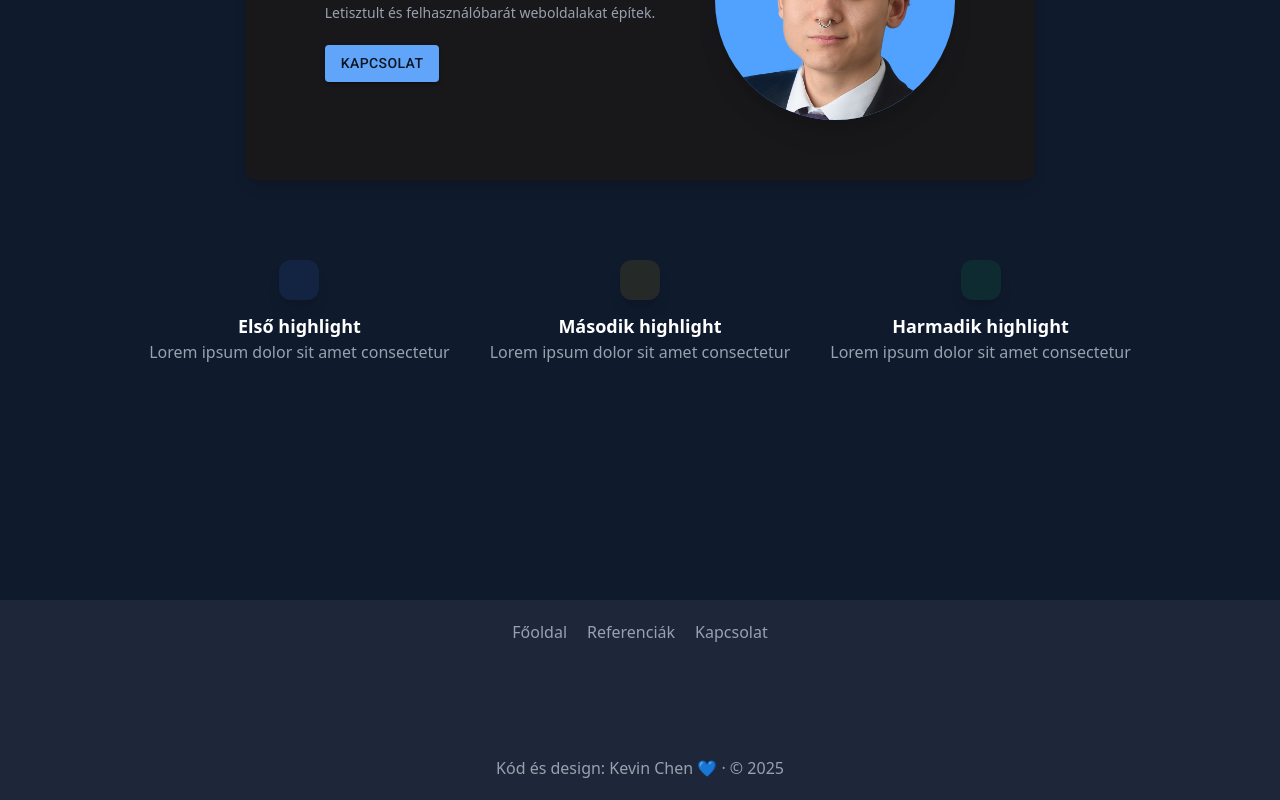
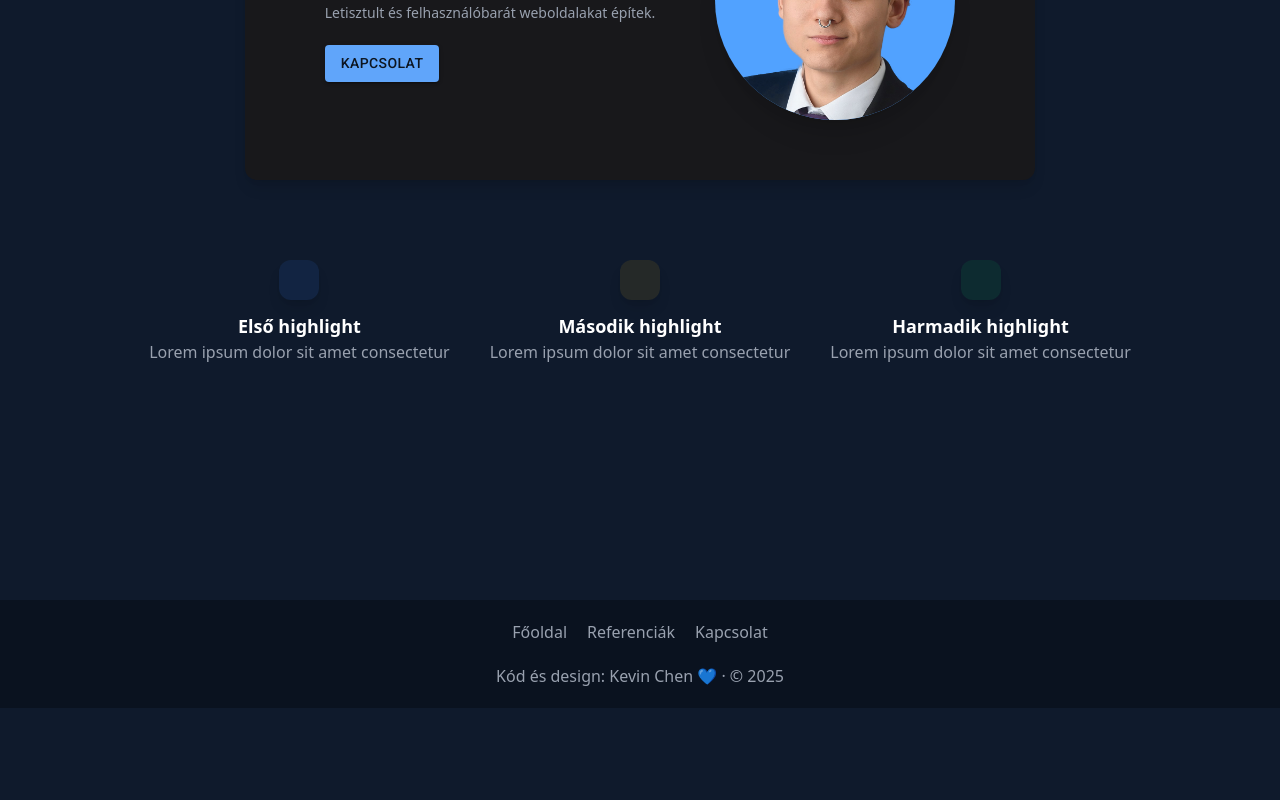
Before and after one commit to chencsi/chencsi.github.io, a React (Vite) app: page / in a window 1280 px wide. Shown: the part 288-1088 px from the top of the page. After the commit the page ends 996 px from the top, so only its background shows below. Built offline with nearby package versions, Linux system fonts and the light colour scheme.

Commit message:
update footer background color and layout structure

```diff
--- a/src/components/layout/Footer.jsx
+++ b/src/components/layout/Footer.jsx
@@ -3,7 +3,7 @@ import navItems from "./navItems";
 
 function Footer() {
 	return (
-		<div className="h-50 bg-zinc-400/10 py-5 flex flex-col justify-between">
+		<div className=" bg-black/30 py-5 flex flex-col gap-5">
 			<ul className="flex flex-row gap-5 justify-center">
 				{navItems
 					.filter((item) => item.footer === true)
```
